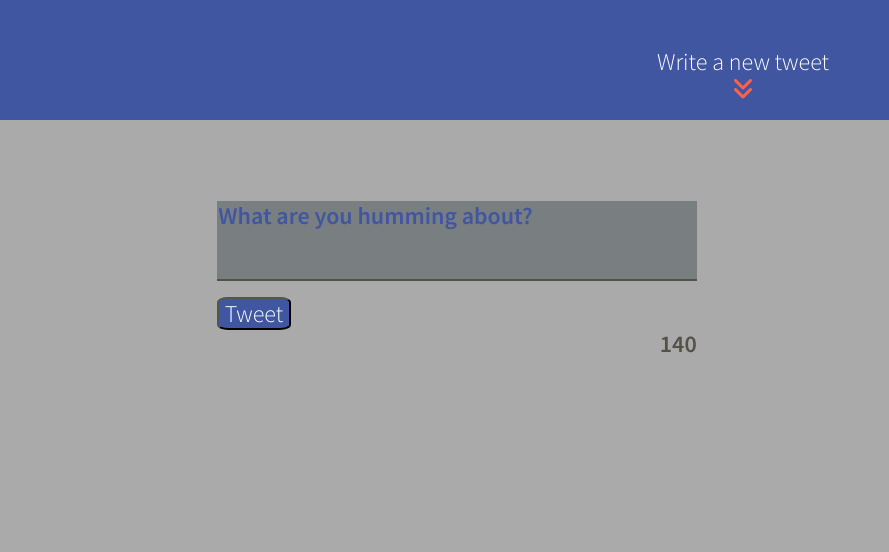
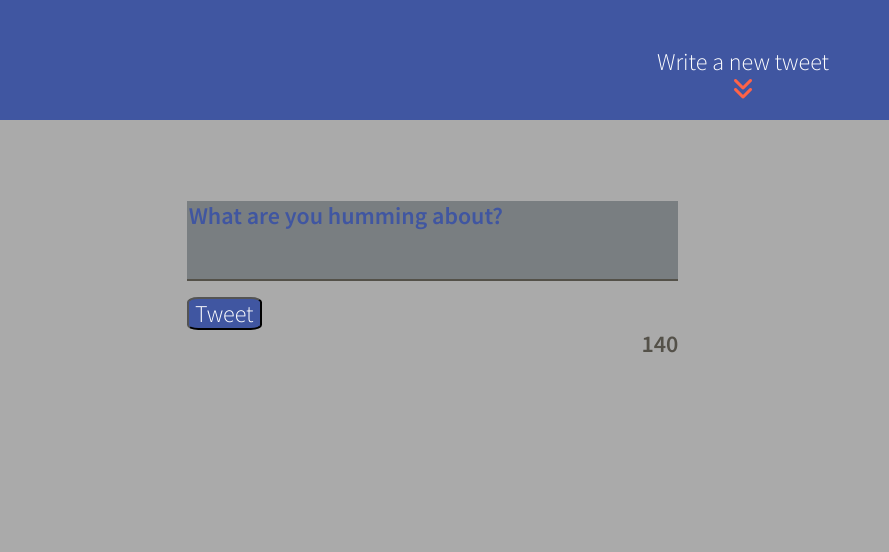
Before and after one commit to Sohaib-GO/Tweeter, a website: page public/index.html in a window 1280 px wide. Shown: the full height of the page, 391-1280 px from the left. Drawn offline with nearby package versions, Linux system fonts and the light colour scheme; no server answers.

```diff
--- a/public/styles/new-tweet.css
+++ b/public/styles/new-tweet.css
@@ -195,9 +195,9 @@
     justify-items: center;
   }
   .new-tweet {
-    margin-right: 6.2rem;
+    margin-right: 9.2rem;
     margin-top: 6.9rem;
-    width: 30rem ;
+    width: 55% ;
   }
 
   .tweetContainer {
```
Also changed, not shown: docs/imgs/main-desktop.png (added), docs/imgs/mobile.png (added), docs/imgs/tablet.png (added), 2 other files.
